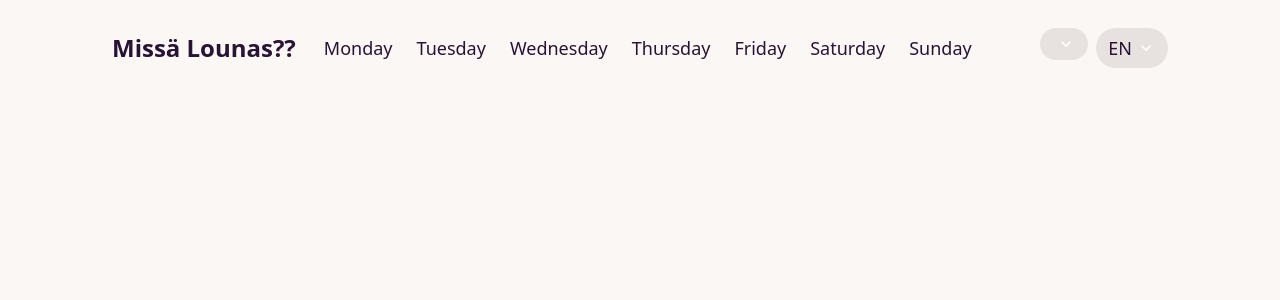
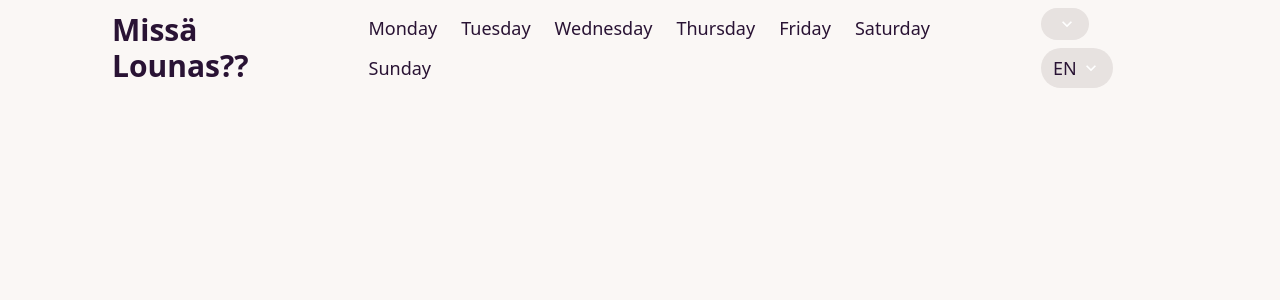
Before and after one commit to uraihan/missalounas, a Python web app: template templates/base.html in a window 1280 px wide. Shown: the top 300 px of the page. Run offline with Jinja, Linux system fonts and the light colour scheme; the template is opened without the code that fills it, so the values that code supplies are empty; style sheets or scripts are compiled from the project's sources; some web fonts are replaced.

Commit message:
changed title logo font size

```diff
--- a/templates/navbar.html
+++ b/templates/navbar.html
@@ -3,8 +3,8 @@
     <div class="flex flex-col sm:flex-row">
         <!-- mobile part -->
         <div class="flex items-center">
-            <div class="menu menu-vertical">
-                <a class="text-xl sm:text-lg md:text-2xl" href="#"><strong>Missä Lounas??</strong></a>
+            <div class="menu menu-vertical items-center">
+                <a class="text-xl sm:text-2xl xl:text-3xl" href="#"><strong>Missä Lounas??</strong></a>
                 <a>{{date}}</a>
             </div>
             <ul class="menu menu-horizontal lg:hidden">
```
